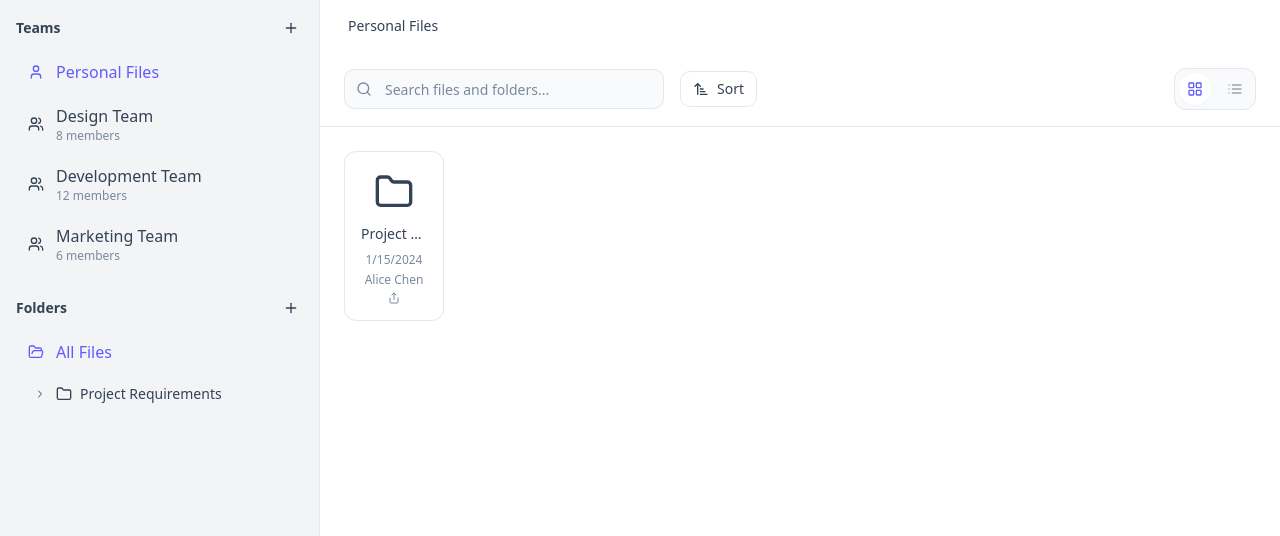
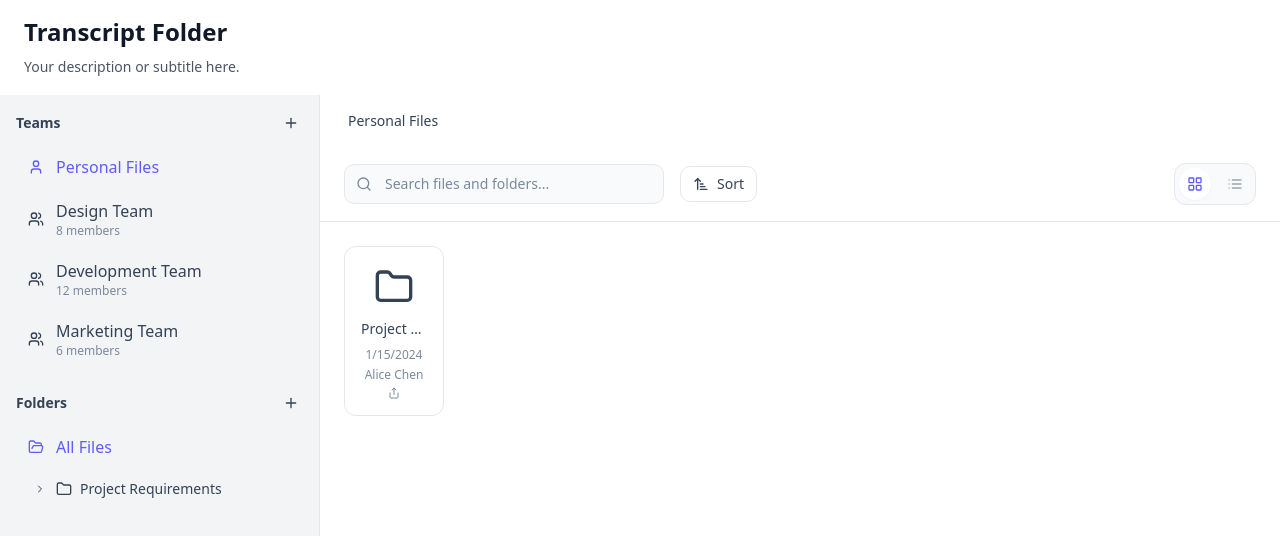
Before and after one commit to saapro-lang/doc-domicile-main, a React (Vite) app: page / in a window 1280 px wide. Shown: the top 536 px of the page. Built offline with nearby package versions, Linux system fonts and the light colour scheme.

Commit message:
Updated FileManager.tsx

```diff
--- a/src/pages/FileManager.tsx
+++ b/src/pages/FileManager.tsx
@@ -283,7 +283,22 @@ export function FileManager() {
   };
 
   return (
-    <div className="min-h-screen w-full bg-background flex">
+    <div className="min-h-screen w-full bg-background flex flex-col">
+      {/* Header */}
+      <header className="bg-white px-6 py-4">
+        <div className="flex items-center justify-between">
+          <div className="flex items-center space-x-8">
+            <div className="space-y-2">
+              <h1 className="text-2xl font-bold text-gray-900">Transcript Folder</h1>
+              <p className="text-sm text-gray-600 leading-relaxed">
+                Your description or subtitle here.
+              </p>
+            </div>
+          </div>
+        </div>
+      </header>
+
+      <div className="flex flex-1">
         <div className="w-80 border-r border-border shrink-0 bg-sidebar">
           <FileManagerSidebar
             teams={mockTeams}
@@ -350,5 +365,6 @@ export function FileManager() {
             </div>
           </main>
       </div>
+    </div>
   );
 }
```
Lines whose indentation alone changed are shown as unchanged.
